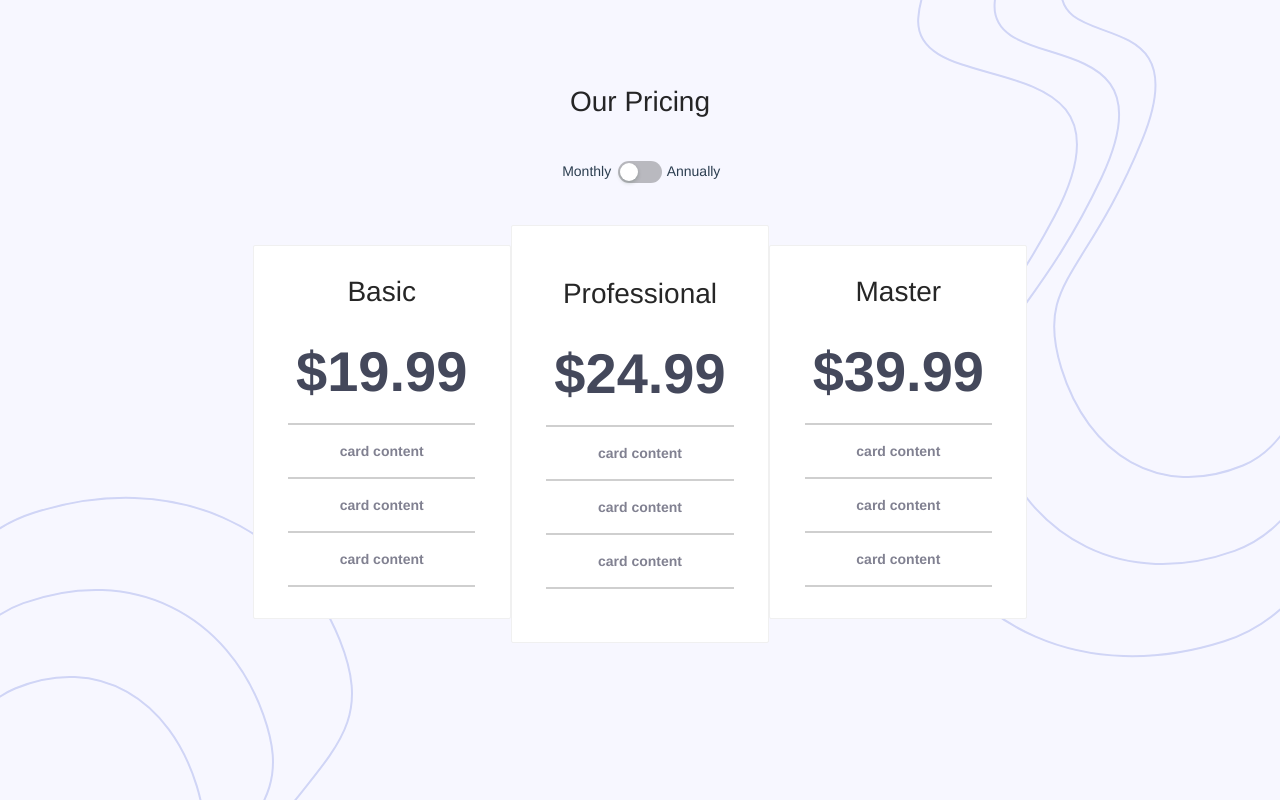
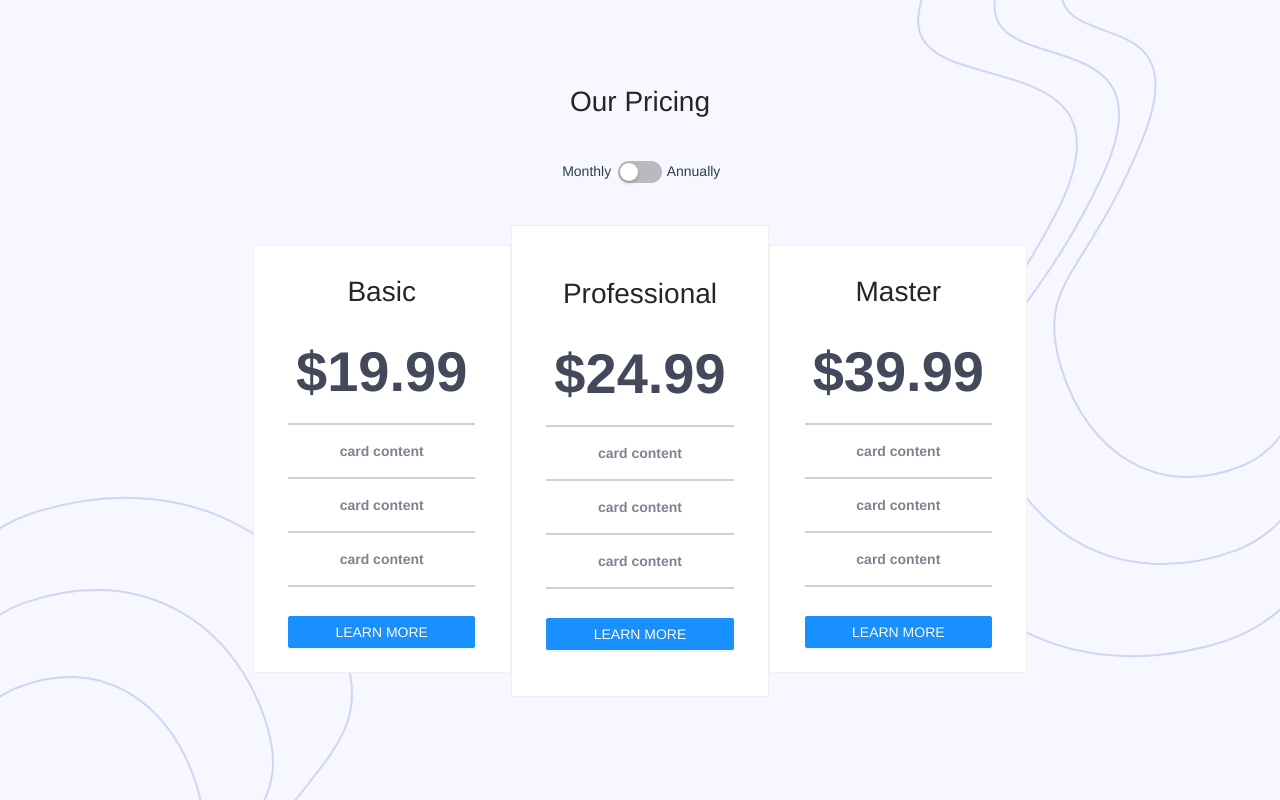
Before and after one commit to CalciumG/cal-ant, a Vue app: page / in a window 1280 px wide. Built offline with nearby package versions, Linux system fonts and the light colour scheme.

Commit message:
Added buttons

```diff
--- a/src/assets/css/style.css
+++ b/src/assets/css/style.css
@@ -49,3 +49,7 @@ hr {
 .ant-card-head-wrapper {
   padding: 50px;
 }
+
+.ant-btn {
+  width: 90%;
+}
--- a/src/components/Pricing.vue
+++ b/src/components/Pricing.vue
@@ -34,6 +34,8 @@
               <hr />
               <p>card content</p>
               <hr />
+              <br />
+              <a-button type="primary"> LEARN MORE </a-button>
             </div>
           </a-card>
         </a-col>
@@ -50,6 +52,8 @@
               <hr />
               <p>card content</p>
               <hr />
+              <br />
+              <a-button type="primary"> LEARN MORE </a-button>
             </div>
             <br />
           </a-card>
@@ -66,6 +70,8 @@
               <hr />
               <p>card content</p>
               <hr />
+              <br />
+              <a-button type="primary"> LEARN MORE </a-button>
             </div>
           </a-card>
         </a-col>
```
